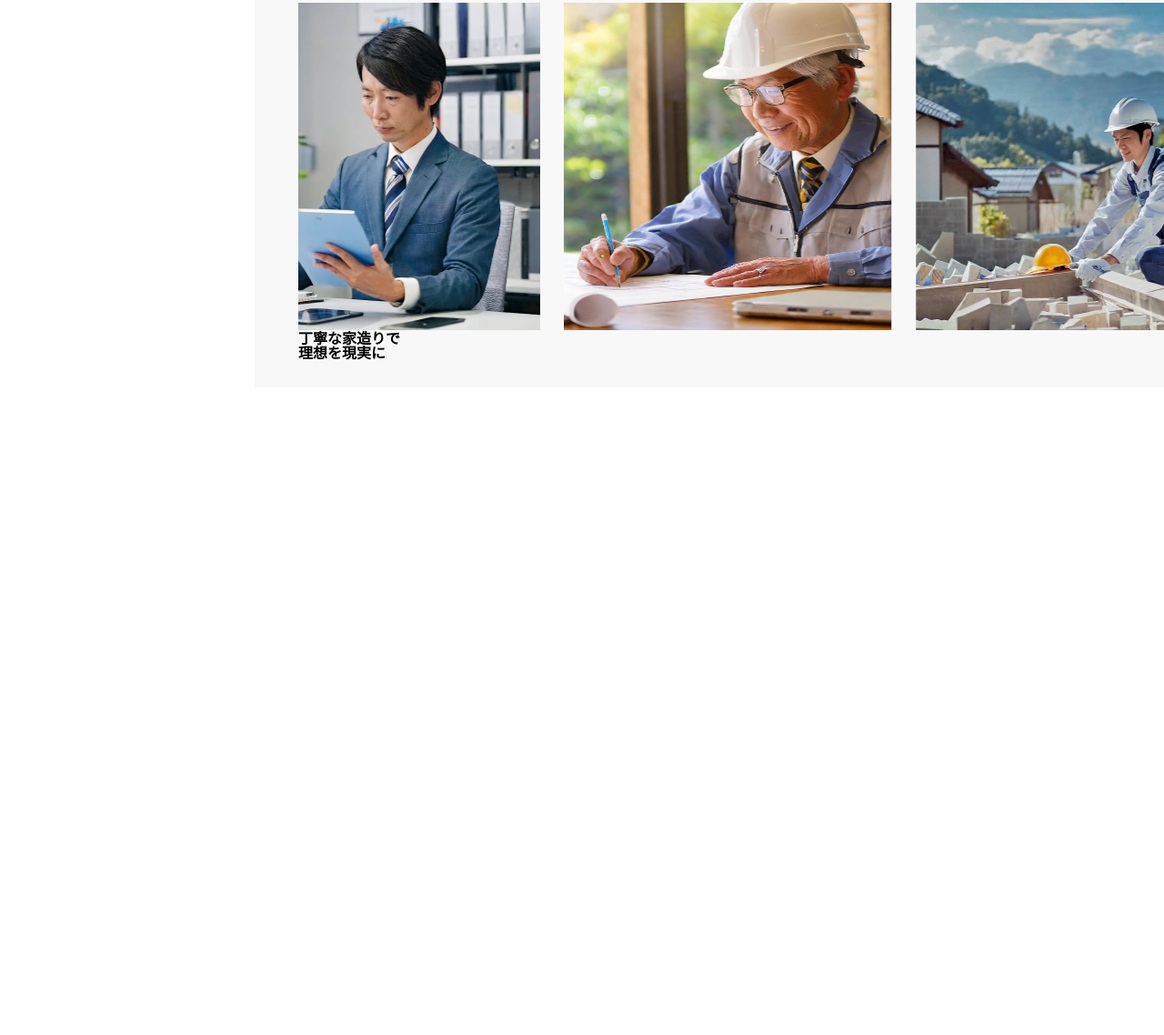
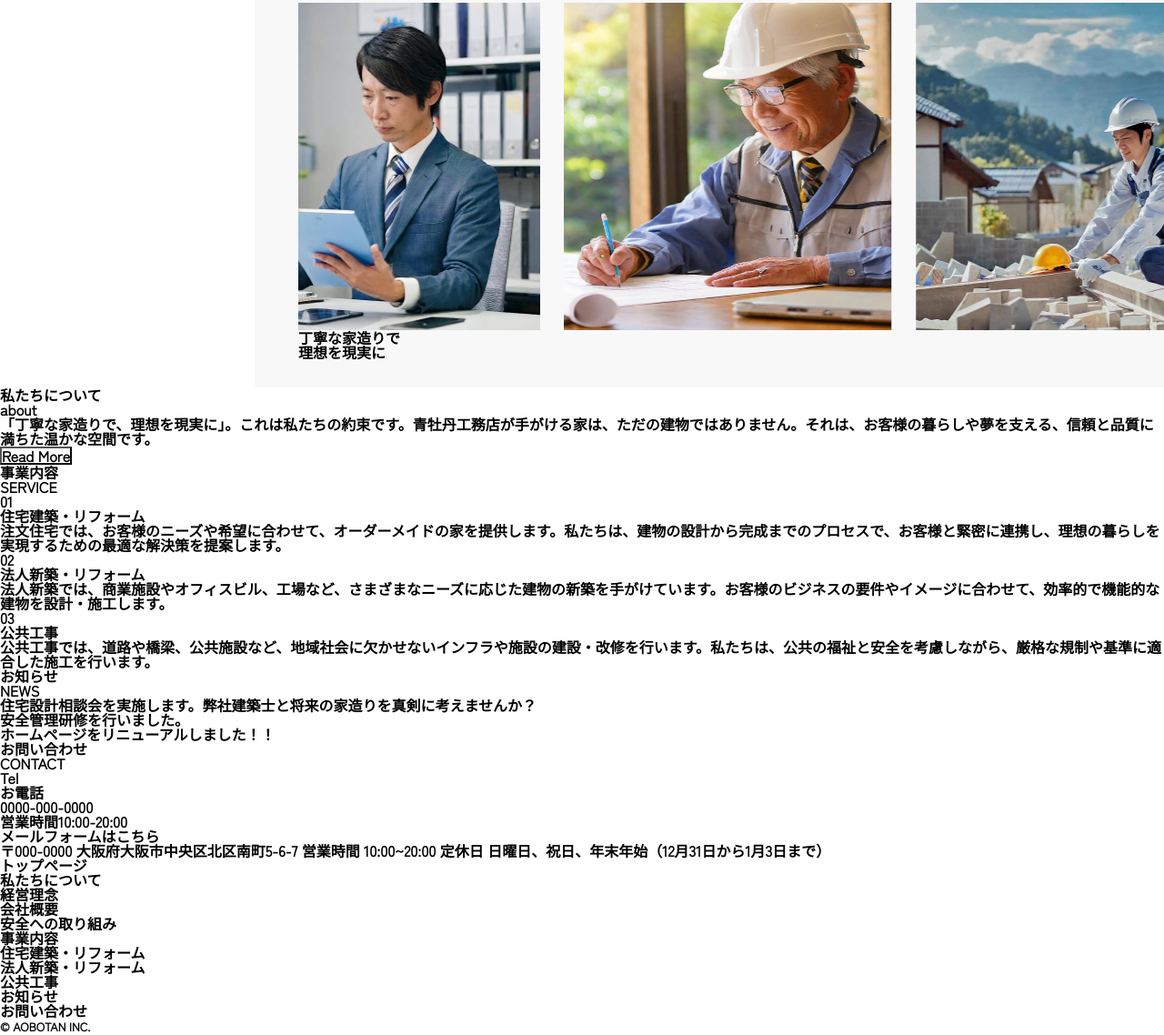
Before and after one commit to sakaesaito/aobotan, a plain HTML site: page index.html in a window 1280 px wide. Shown: the part 924-2062 px from the top of the page at 91% size. Before the commit the page ends 1350 px from the top, so only its background shows below. Drawn offline with nearby package versions, Linux system fonts and the light colour scheme.

Commit message:
“（3/13aboutsec実装途中）”

```diff
--- a/index.html
+++ b/index.html
@@ -135,7 +135,7 @@
                                 <source srcset="./img/first-view1.svg" media="(min-width: 769px)"  />
                                 <img src="./img/first-view-sp1.svg"alt="" width="" height=""/>
                             </picture>
-                            <div class="fv-message js-trigger-up fade-up">
+                            <div class="fv-message fade-up">
                                 <h2 class="fv-massage-main">理想を、カタチに</h2>
                                 <p class="fv-massage-sub">住宅購入は一生に一度あるかないかの、大きな買い物です。<br>青牡丹工務店は、最高の家造りを行うスペシャリスト集団です。</p>
                             </div>
@@ -158,23 +158,83 @@
                         <div class="swiper-slide"><img src="./img/Firefly 設計図を書いてる老齢作業員 87150 1.jpg" alt=""></div>
                     </div>
                 </div>
-                <div>
-                    <p>丁寧な家造りで<br>理想を現実に</p>
+                <div class="slide-ms fade-up">
+                    <p class="slide-ms-p">丁寧な家造り<span>で</span></p>
+                    <p class="slide-ms-p2">理想を現実に</p>
                 </div>
             </div>
+
             <section class="top-about" id="top-about">
-                <div class="top-about-slider-contents">
-
-                </div>
+                <h2>私たちについて</h2>
+                <p>about</p>
+                <p>「丁寧な家造りで、理想を現実に」。これは私たちの約束です。青牡丹工務店が手がける家は、ただの建物ではありません。それは、お客様の暮らしや夢を支える、信頼と品質に満ちた温かな空間です。</p>
+                <button>Read More</button>
             </section>
             <section class="top-service" id="top-service"></section>
+                <h2>事業内容</h2>
+                <p>SERVICE</p>
+                <p>01</p>
+                <h3>住宅建築・リフォーム</h3>
+                <p>注文住宅では、お客様のニーズや希望に合わせて、オーダーメイドの家を提供します。私たちは、建物の設計から完成までのプロセスで、お客様と緊密に連携し、理想の暮らしを実現するための最適な解決策を提案します。</p>
+                <p>02</p>
+                <h3>法人新築・リフォーム</h3>
+                <p>法人新築では、商業施設やオフィスビル、工場など、さまざまなニーズに応じた建物の新築を手がけています。お客様のビジネスの要件やイメージに合わせて、効率的で機能的な建物を設計・施工します。</p>
+                <p>03</p>
+                <h3>公共工事</h3>
+                <p>公共工事では、道路や橋梁、公共施設など、地域社会に欠かせないインフラや施設の建設・改修を行います。私たちは、公共の福祉と安全を考慮しながら、厳格な規制や基準に適合した施工を行います。</p>
+
             <section class="top-news" id="top-news"></section>
+                <h2>お知らせ</h2>
+                <p>NEWS</p>
+                <p>住宅設計相談会を実施します。弊社建築士と将来の家造りを真剣に考えませんか？</p>
+                <p>安全管理研修を行いました。</p>
+                <p>ホームページをリニューアルしました！！</p>
             <section class="top-content" id="top-contact"></section>
-        </div>
-
+            <div class="contact-sec">
+                <div class="contact-sec-inner">
+                    <h2>お問い合わせ</h2>
+                    <p>CONTACT</p>
+                    <div class="contact-box">
+                        <div>
+                            <p>Tel</p>
+                            <p>お電話</p>
+                        </div>
+                        <div>
+                            <p>0000-000-0000</p>
+                            <p>営業時間10:00-20:00</p>
+                        </div>
+                        <div>
+                            <p>メールフォームはこちら</p>
+                        </div>
+                    </div>
+                </div>
+            </div>
             <script src="https://ajax.googleapis.com/ajax/libs/jquery/3.7.0/jquery.min.js"></script>
             <script src="https://unpkg.com/swiper@11/swiper-bundle.min.js"></script>
             <script src="main.js"></script>
+
+        <footer>
+
+            <p>〒000-0000
+                大阪府大阪市中央区北区南町5-6-7
+                営業時間
+                10:00~20:00
+                定休日
+                日曜日、祝日、年末年始（12月31日から1月3日まで）</p>
+            <p><a href="">トップページ</a>
+            <p><a href="">私たちについて</a>
+            <p><a href="">経営理念</a>
+            <p><a href="">会社概要</a>
+            <p><a href="">安全への取り組み</a>
+            <p><a href="">事業内容</a>
+            <p><a href="">住宅建築・リフォーム</a>
+            <p><a href="">法人新築・リフォーム</a>
+            <p><a href="">公共工事</a>
+            <p><a href="">お知らせ</a>
+            <p><a href="">お問い合わせ</a>
+            <p><a href=""></a>
+            <small>© AOBOTAN INC.</small>
+        </footer>
     </div>
 </body>
 
--- a/scss/style.scss
+++ b/scss/style.scss
@@ -7,3 +7,4 @@
 @use './component/animaition';
 @use './project/fv';
 @use './component/swiper';
+@use './project/swiper-ms'
```
Also changed, not shown: scss/project/_fv.scss (+11 -0 lines), scss/project/_swiper-ms.scss (added, +12 -0 lines), scss/project/abut/_about.scss (added).
